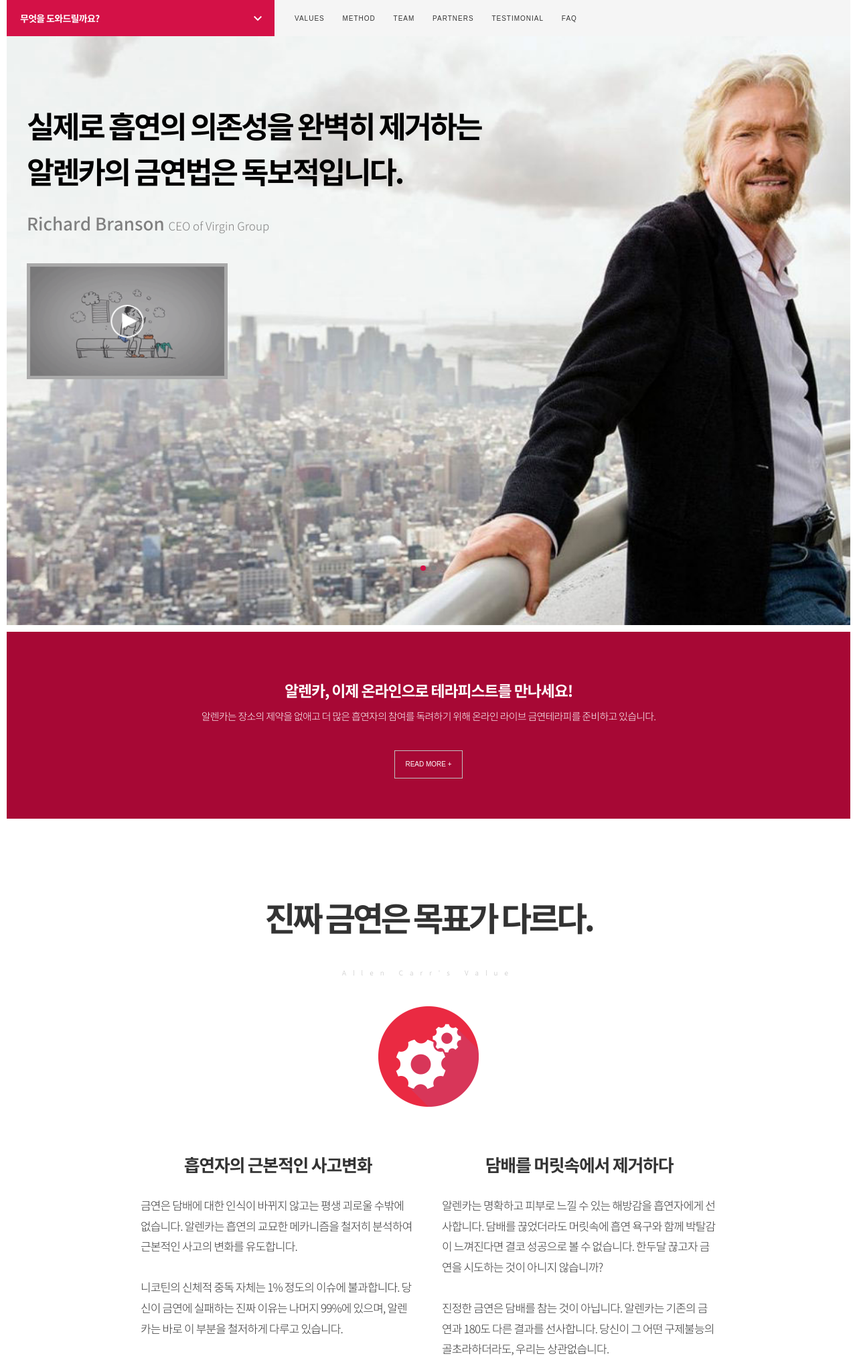
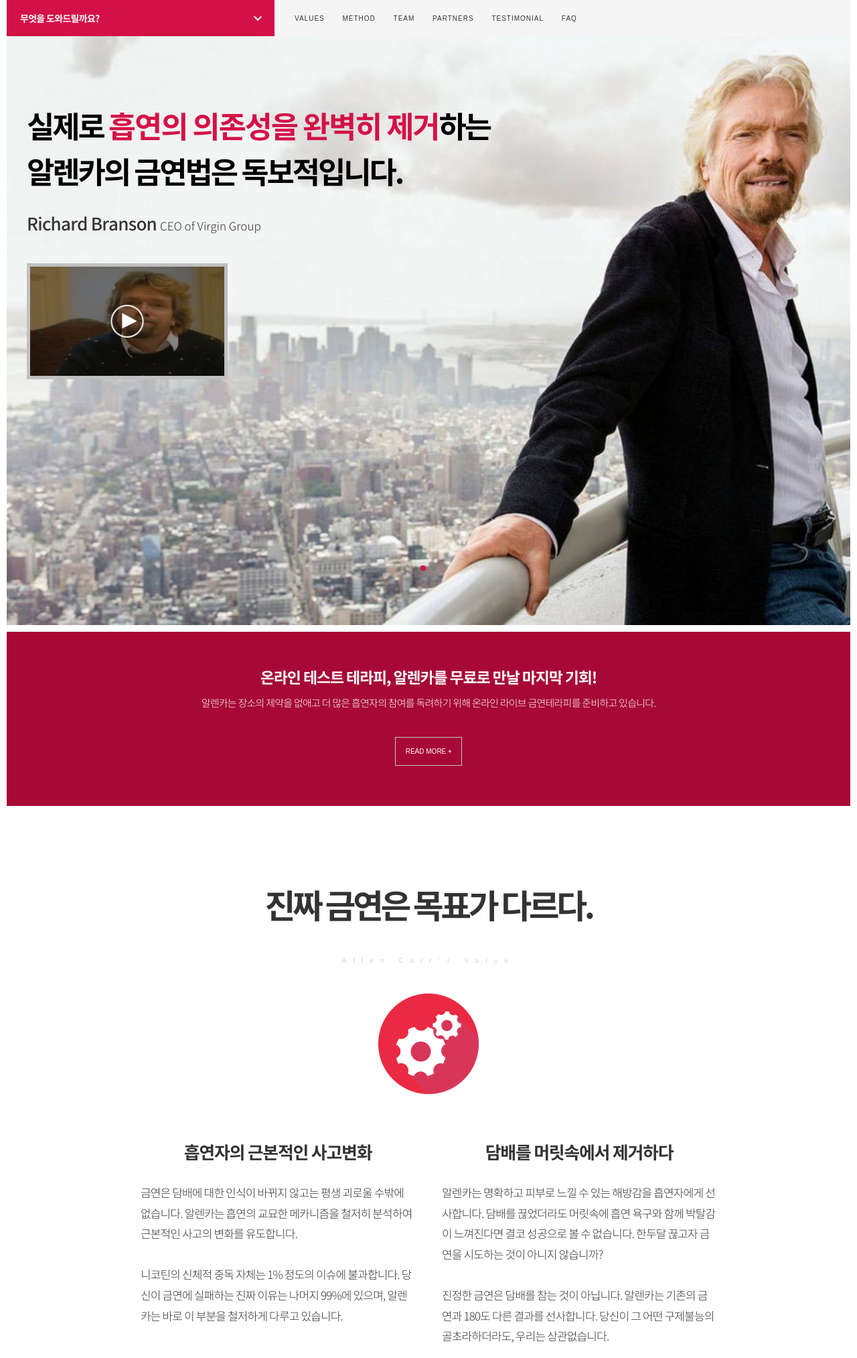
Before and after one commit to YousungCha/AllenCarr, a CodeIgniter app: page /database/ in a window 1280 px wide. Shown: the top 2027 px of the page at 67% size. Run offline with CodeIgniter, Linux system fonts and the light colour scheme.

Commit message:
add : notice channel

```diff
--- a/application/views/hero_v.php
+++ b/application/views/hero_v.php
@@ -6,16 +6,16 @@
 			 		<center>
 			 		<div class="row def-width-1200">
 				 		<p class="sb1 we700 tblack ln15 lt007 tale">
-				 			실제로 흡연의 의존성을 완벽히 제거하는<br>
+				 			실제로 <font class="tacred">흡연의 의존성을 완벽히 제거</font>하는<br>
 				 			알렌카의 금연법은 독보적입니다.
 				 		</p>
 				 		<div class="h015"></div>
-				 		<p class="dp2 we500 tgray ln15 lt000 tale">
+				 		<p class="dp2 we500  ln15 lt003 tale">
 				 			Richard Branson <font class="dp4 we300 lt000">CEO of Virgin Group</font>
 				 		</p>
 						<div class="h030"></div>
 						<p class="tale">
-						<img src="/images/trailer-ani.gif" data-toggle="modal" data-target="#modal-for-trailer" data-backdrop="static" class="img-trailer" style="border:5px solid darkgray">
+						<img src="/images/richard_branson.jpg" data-toggle="modal" data-target="#modal-for-trailer" data-backdrop="static" class="img-trailer" style="border:5px solid silver">
 						</p>
 			 		</div>
 			 		</center>
@@ -75,7 +75,7 @@
 	function modalClose(modalName)
 	{
 		$(modalName).modal('hide');
-		window.location.reload();	// for stopping the movie play
+		//window.location.reload();	// for stopping the movie play
 	}
 	// Hero Section
 	var swiperHero = new Swiper('.swiper-container', {
--- a/application/views/notice_v.php
+++ b/application/views/notice_v.php
@@ -1,12 +1,70 @@
 
 	<!-- Swiper -->
 	<div class="container-fluid set-mgn bacred2 tace">
-		<div class="h070"></div>
-		<p class="dp3 we700 twhite ln15">알렌카, 이제 온라인으로 테라피스트를 만나세요!</p>
+		<div class="h050"></div>
+		<p class="dp3 we700 twhite ln15">온라인 테스트 테라피, 알렌카를 무료로 만날 마지막 기회!</p>
 		<p class="cp1 we300 twhite ln15">
 			알렌카는 장소의 제약을 없애고 더 많은 흡연자의 참여를 독려하기 위해 온라인 라이브 금연테라피를 준비하고 있습니다.
 		</p>
 		<div class="h030"></div>
-		<button class="cp4 lt000 twhite btn-trans">READ MORE +</button>
-		<div class="h060"></div>
+		<button class="cp4 lt000 twhite btn-trans" onclick="openSection('contents-1')">READ MORE <font class="plus_contents-1">+</font></button>
+		<div class="h030"></div>
+		<center>
+		<div class="row def-width-1200 bwhite" id="contents-1" style="display: none;">
+			<div class="col-md-6 pdg30">
+				<p class="dp4 we700 ln18 tale tacred2">
+					장소의 제약으로 알렌카에 참여하지 못했던 분들에게 희소식입니다.
+				</p>
+				<p class="cp1 we200 ln18 tale">
+					알렌카는 온라인 금연테라피를 준비 중입니다. <b>온라인 금연테라피는 화상 회의 시스템으로 6 ~ 8 명 정도의 인원으로 진행</b>되며, Google Meet를 이용하여 누구나 쉽고 간단하게 참여할 수 있습니다.<br><br>
+					현장 테라피와 동일한 내용, 시스템으로 진행되며 동일하게 테라피스트의 케어를 받으실 수 있습니다. 또한, 심화테라피, 환불보증제도까지도 동일하게 진행됩니다.<br><br>
+				</p>
+				<img src="/images/meet_sample.jpg" width="100%">
+				<div class="h015"></div>
+				<p class="cp3 tace tgray1 we200">* Google Meet 화상회의 장면</p>
+			</div>
+			<div class="col-md-6 pdg30">
+				<p class="dp4 we700 ln18 tale tacred2">
+					테스트 테라피, 1차 정규테라피를 무료로 만날 수 있는 기회!
+				</p>
+				<p class="cp1 we200 ln18 tale">
+					<b>알렌카는 1회에 한하여 무료로 테스트 테라피를 진행할 예정</b>입니다. 1차 테라피에 한하며 추첨을 통하여 인원을 선별할 예정입니다. <br><br>
+					E-Mail 주소를 남겨주시면 추첨 당일 안내 메일을 발송해드립니다. <b>24시간 이내에 회신이 없을 경우 대기자에게 기회가 넘어감</b>을 유의하시기 바랍니다.
+				</p>
+				<div class="h020"></div>
+				<table width="100%"">
+					<tr>
+						<td class="bacred tace" style="border:1px solid #EB3186; border-right: 0px; width: 35px">
+							<img src="/images/email-white.14b4e9c3.svg">
+						</td>
+						<td style="border:1px solid #EB3186; border-left:0px;"><input class="we500 tblack" type="email" name="" style="background-color: transparent; padding-left:10px; border:0px; height:42px;" placeholder="your@email.com"></td>
+						<td class="bacred2" style="border:1px solid #D41147; width: 30%;"><button class="twhite pdg15 pdglr20 cp2 bacred lt000" style="width: 100%; border:0px;">신청하기</button></td>
+					</tr>
+				</table>
+				<div class="h030"></div>
+				<p class="cp2 we200 tgray ln18 tale">
+					* 추첨은 <b>2018년 9월 30일 일요일</b>에 일괄적으로 진행하여 메일로 안내됩니다.<br>
+					* 참여하시는 테라피는 1차 정규테라피로 Google Meet를 통해 온라인 테라피로 진행됩니다.<br>
+					* 진행은 차유성 테라피스트가 담당하며, 상황에 따라 변경될 수 있습니다.
+				</p>
+				<div class="h030"></div>
+			</div>
+		</div>
+		<div class="h030"></div>
+		</center>
 	</div>
+
+	<script type="text/javascript">
+	function openSection(id)
+	{
+		data = "div#" + id;
+		if ($(data).css('display') == 'none') {
+			$(data).slideDown(300);
+			$(".plus_" + id).html("-");
+		}
+		else {
+			$(data).slideUp(300);
+			$(".plus_" + id).html("+");
+		}
+	}
+	</script>
--- a/include/css/ac-color.css
+++ b/include/css/ac-color.css
@@ -8,6 +8,8 @@
 .tgray1 { color: #8D98A9; }
 
 .tacred { color : #D41147; }
+.tacred2 { color : #A70835; }
+.tacnavy { color: #14142a; }
 
 .bwhite { background-color: white; }
 .bwhite1 { background-color: #e7e7e7; }
```
Also changed, not shown: images/meet_sample.jpg (added), images/richard_branson.jpg.
